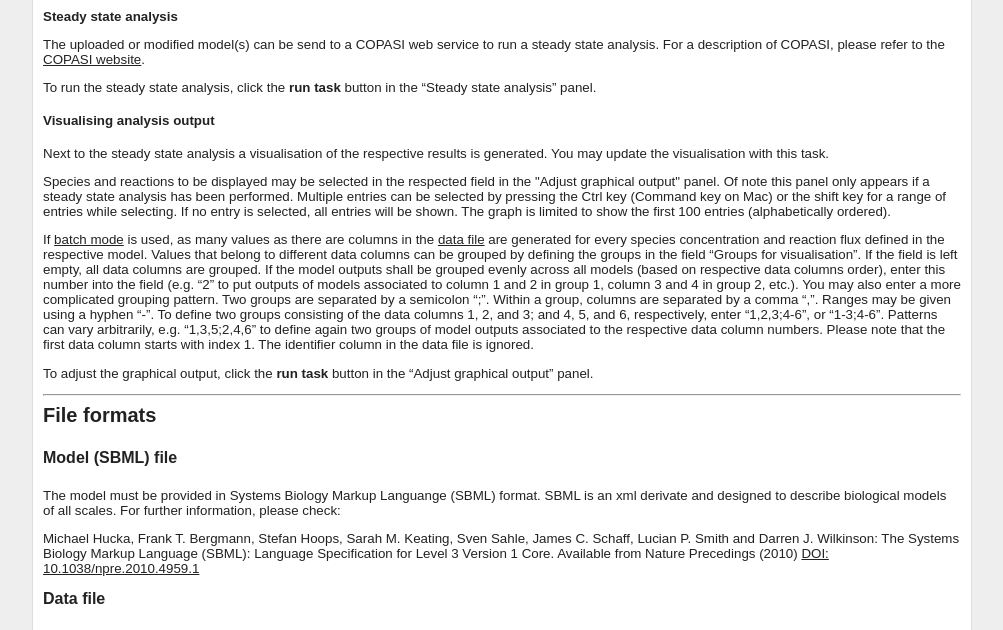
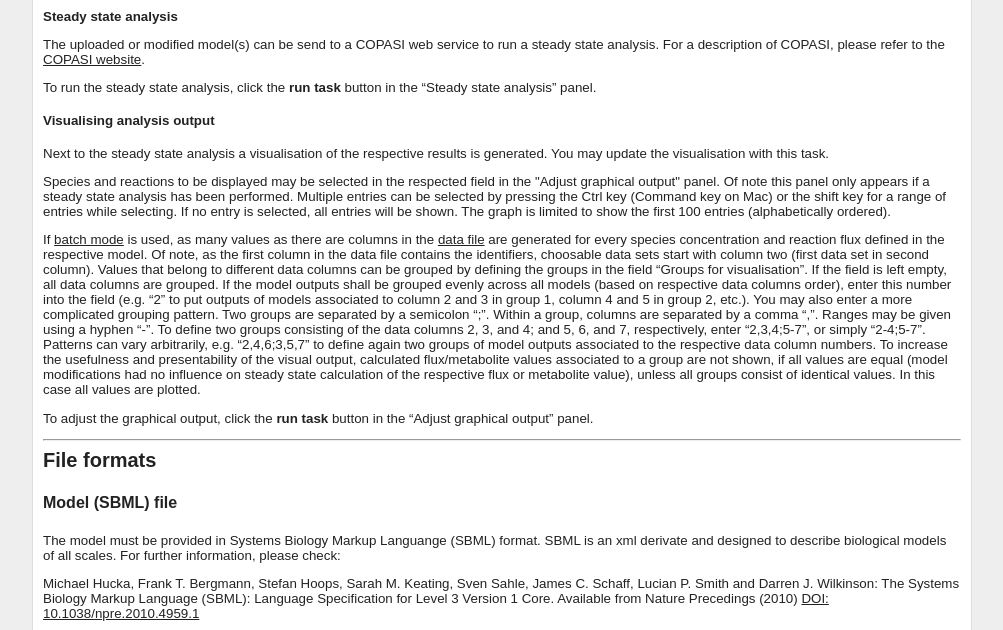
Before and after one commit to MolecularBioinformatics/sbml-mod-web, a Django app: template sbmlmod/templates/sbmlmod/help.html in a window 1280 px wide. Shown: the part 1181-1811 px from the top of the page, without its empty margins (138-1141 px from the left). Run offline with Django 3.2, Linux system fonts and the light colour scheme; the template is opened without the code that fills it, so the values that code supplies are empty.

Commit message:
CHANGED: Modified description of visualisation. Added note about ommiting values if all are equal in group.

```diff
--- a/sbmlmod/templates/sbmlmod/help.html
+++ b/sbmlmod/templates/sbmlmod/help.html
@@ -92,15 +92,16 @@
 	The graph is limited to show the first 100 entries (alphabetically ordered).</p>
 
 	<p>If <a href="#input">batch mode</a> is used, as many values as there are columns in the <a href="#datafile">data file</a> are generated for every species concentration and reaction flux defined in the respective model.
+	Of note, as the first column in the data file contains the identifiers, choosable data sets start with column two (first data set in second column).
 	Values that belong to different data columns can be grouped by defining the groups in the field “Groups for visualisation”.
 	If the field is left empty, all data columns are grouped.
-	If the model outputs shall be grouped evenly across all models (based on respective data columns order), enter this number into the field (e.g. “2” to put outputs of models associated to column 1 and 2 in group 1, column 3 and 4 in group 2, etc.).
+	If the model outputs shall be grouped evenly across all models (based on respective data columns order), enter this number into the field (e.g. “2” to put outputs of models associated to column 2 and 3 in group 1, column 4 and 5 in group 2, etc.).
 	You may also enter a more complicated grouping pattern.
 	Two groups are separated by a semicolon “;”.
 	Within a group, columns are separated by a comma “,”.
 	Ranges may be given using a hyphen “-”.
-	To define two groups consisting of the data columns 1, 2, and 3; and 4, 5, and 6, respectively, enter “1,2,3;4-6”, or “1-3;4-6”.
-	Patterns can vary arbitrarily, e.g. “1,3,5;2,4,6” to define again two groups of model outputs associated to the respective data column numbers. Please note that the first data column starts with index 1. The identifier column in the data file is ignored.</p>
+	To define two groups consisting of the data columns 2, 3, and 4; and 5, 6, and 7, respectively, enter “2,3,4;5-7”, or simply “2-4;5-7”.
+	Patterns can vary arbitrarily, e.g. “2,4,6;3,5,7” to define again two groups of model outputs associated to the respective data column numbers. To increase the usefulness and presentability of the visual output, calculated flux/metabolite values associated to a group are not shown, if all values are equal (model modifications had no influence on steady state calculation of the respective flux or metabolite value), unless all groups consist of identical values. In this case all values are plotted.</p>
 
 	<p>To adjust the graphical output, click the <b>run task</b> button in the “Adjust graphical output” panel.</p>
 
```
Also changed, not shown: 1 other file.
